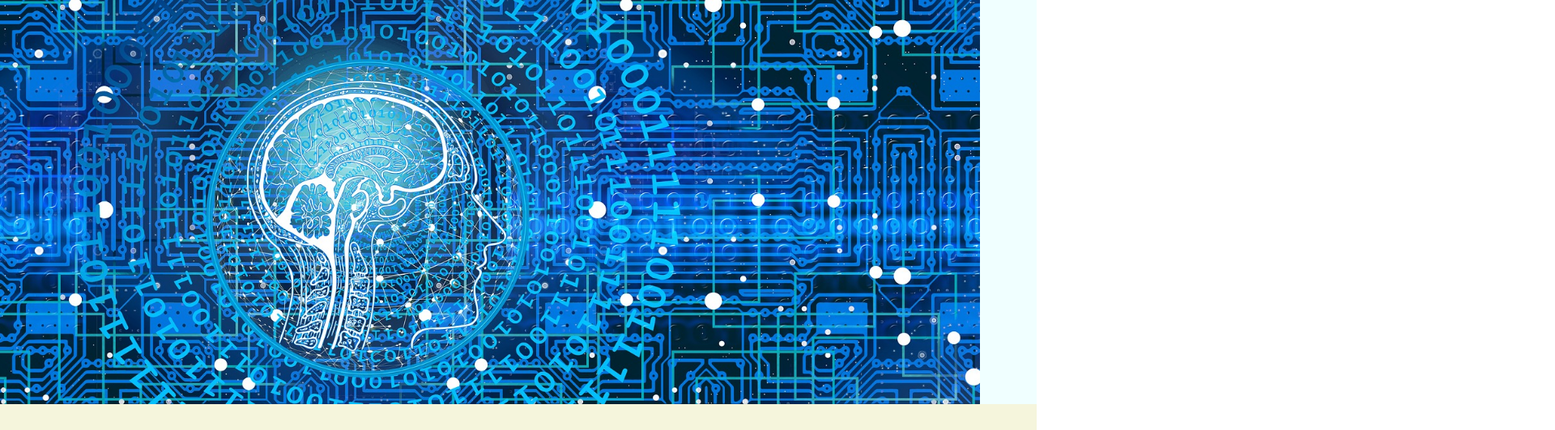
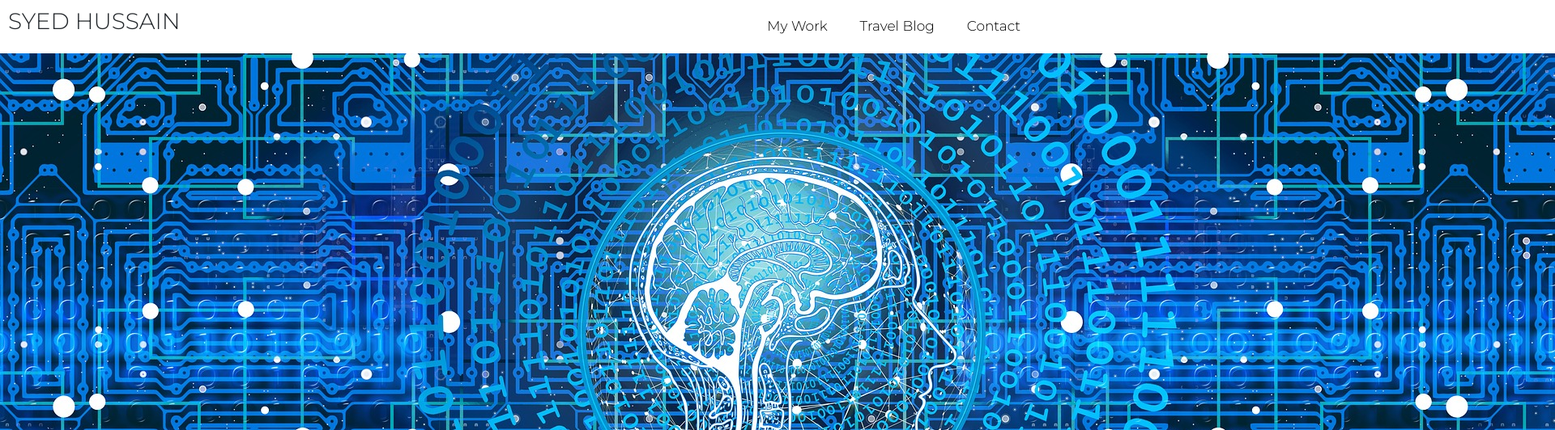
Before and after one commit to syedhussainqa/combineHTMLPages, a plain HTML site: page portfolio.html in a window 1280 px wide. Shown: the top 532 px of the page at 81% size, 1920 px wide, since content can reach past the window. Drawn offline with Linux system fonts and the light colour scheme.

Commit message:
updates made to the header

```diff
--- a/css/styles.css
+++ b/css/styles.css
@@ -16,7 +16,11 @@ font-family: 'Montserrat', sans-serif;
 
 
 }
-
+.name{
+  float: left;
+  padding-top: 10px;
+  padding-left: 10px;
+}
 
 .pill-nav a:hover {
   background-color:beige;
@@ -166,9 +170,9 @@ font-family: 'Montserrat', sans-serif;
 
 .img-1{
     position: relative;
-    margin-left: -380px;
+    /* margin-left: -380px;
     width: 6000px;
-    height: 500px;
+     */
 
 
 }
--- a/portfolio.html
+++ b/portfolio.html
@@ -15,16 +15,15 @@
 </head>
 
 <body>
-
-
-    <!--============Section 1 about i-am============-->
-    <section class="header-container">
-        <div class="container" >
-            <div class="row">
-                <img class="img-1" src="img/brain.jpg">
-                </div>
-        </div>
-    </section>
+	<div class="header">
+		<div class="pill-nav">
+					<a href="index.html#follow-me">Contact</a>
+					<a href="travel.html">Travel Blog</a>
+					<a href="portfolio.html">My Work</a>
+					<h3 class="name">SYED HUSSAIN</h3>
+					<img class="img-1" src="img/brain.jpg">
+			</div>
+	</div>
 
     <!--============Section 2 about-me============-->
     <section class="about-me" id="industry-experience">
```
Also changed, not shown: index.html (+1 -1 lines), travel.html (+10 -8 lines), content/index.html (added), templates/bottom.html (added), templates/top.html (added), 1 other file.
